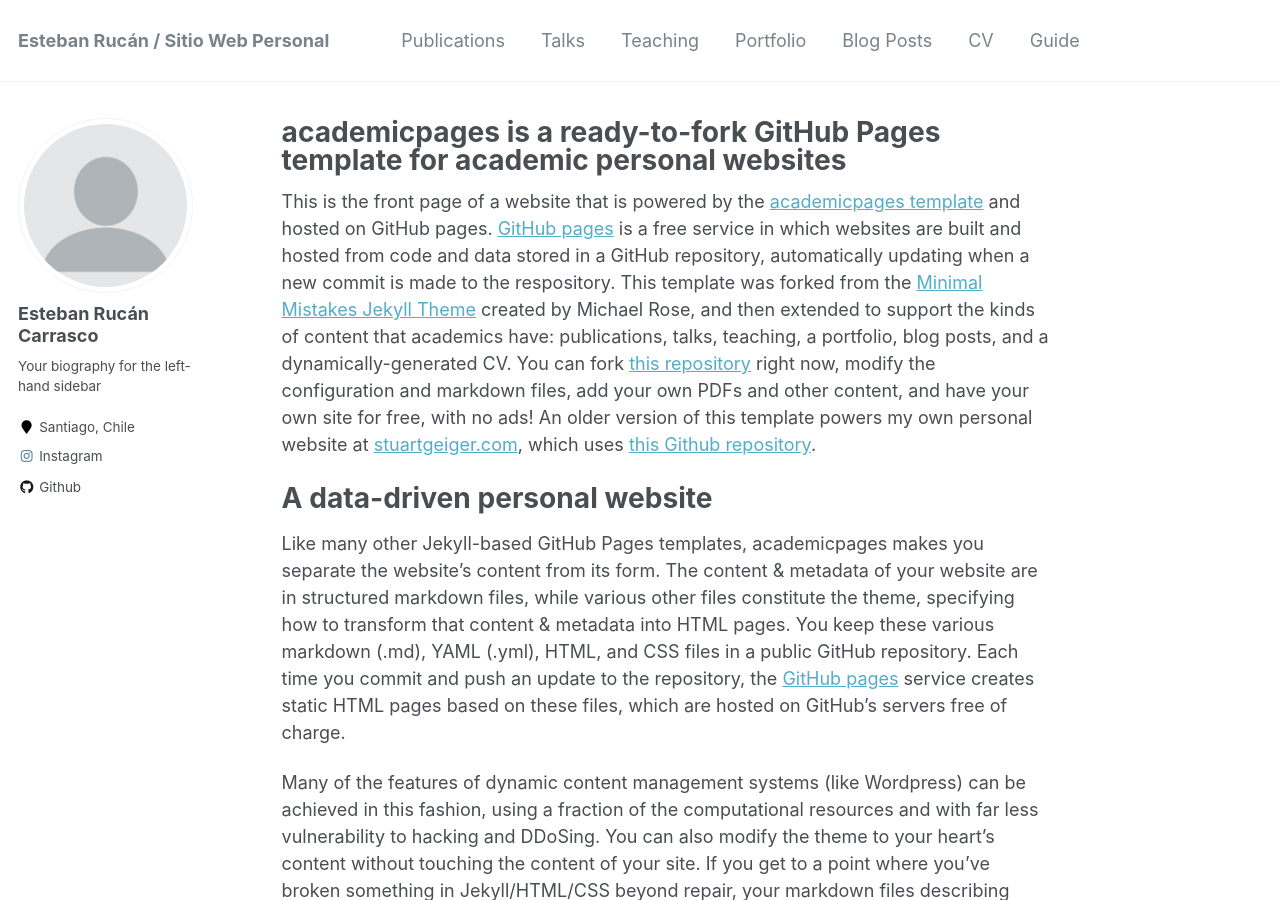
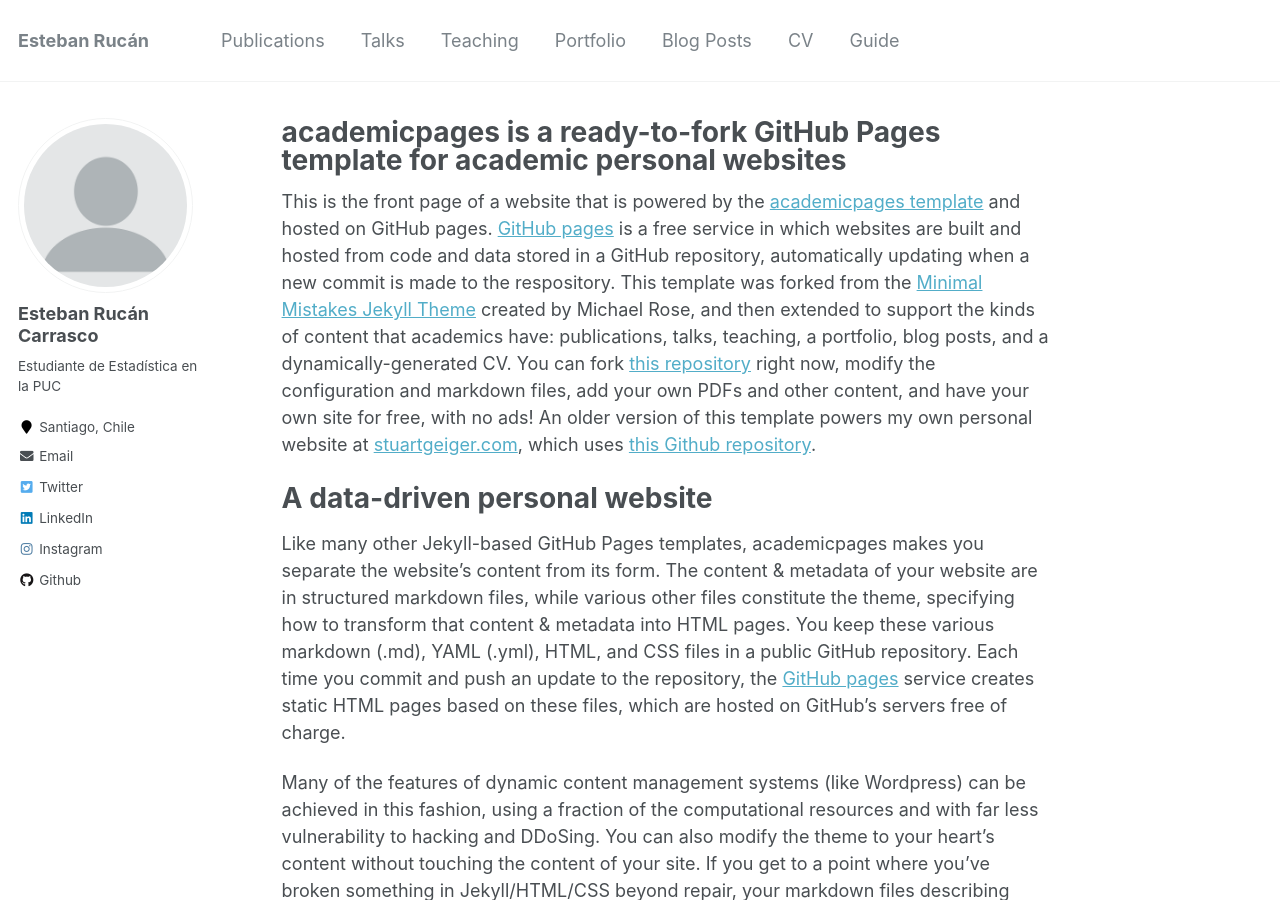
Before and after one commit to estebanrucan/estebanrucan.com, a Jekyll site: the page built from _pages/about.md, in a window 1280 px wide and 900 px high. Built offline with Jekyll 4.4.1, drawn with Linux system fonts in a browser that asks for light colours; some of the changed lines change nothing that is shown.

Commit message:
Update _config.yml

```diff
--- a/_config.yml
+++ b/_config.yml
@@ -7,10 +7,10 @@
 
 # Site Settings
 locale                   : "es-CL"
-title                    : "Esteban Rucán / Sitio Web Personal"
+title                    : "Esteban Rucán"
 title_separator          : "-"
 name                     : &name "Esteban Rucán"
-description              : &description "Estudiante de Estadística en la PUC"
+description              : &description "Sitio Web Personal"
 url                      : https://estebanrucan.github.io # the base hostname & protocol for your site e.g. "https://mmistakes.github.io"
 baseurl                  : "" # the subpath of your site, e.g. "/blog"
 repository               : "estebanrucan/estebanrucan.github.io"
@@ -82,12 +82,12 @@
 author:
   name             : "Esteban Rucán Carrasco"
   avatar           : "profile.png"
-  bio              : "Your biography for the left-hand sidebar"
+  bio              : "Estudiante de Estadística en la PUC"
   location         : "Santiago, Chile"
   employer         :
   pubmed           :
   googlescholar    :
-  email            :
+  email            : "errucan@uc.cl"
   researchgate     :  # example: "https://www.researchgate.net/profile/yourprofile"
   uri              :
   bitbucket        :
@@ -102,14 +102,14 @@
   instagram        : "estebanrucan"
   impactstory      : #"https://profiles.impactstory.org/u/xxxx-xxxx-xxxx-xxxx"
   lastfm           :
-  linkedin         :
+  linkedin         : "estebanrucan"
   orcid            :
   pinterest        :
   soundcloud       :
   stackoverflow    : # http://stackoverflow.com/users/123456/username
   steam            :
   tumblr           :
-  twitter          :
+  twitter          : "estebanrucan"
   vine             :
   weibo            :
   xing             :
```
